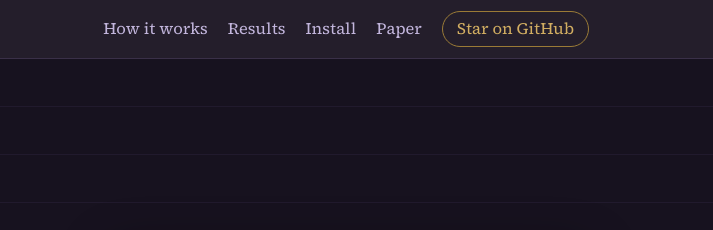
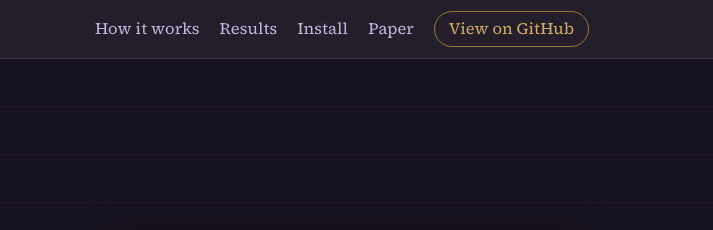
Before and after one commit to thanh-huy-nguyen/paperanchor, a plain HTML site: page docs/index.html in a window 1280 px wide. Shown: the top 230 px of the page, 567-1280 px from the left. Drawn offline with Linux system fonts and the light colour scheme.

```diff
--- a/docs/index.html
+++ b/docs/index.html
@@ -126,7 +126,7 @@ footer img{height:22px;width:auto}
       <a href="#results">Results</a>
       <a href="#install">Install</a>
       <a href="https://github.com/thanh-huy-nguyen/paperanchor/blob/main/paper/paperanchor.pdf">Paper</a>
-      <a class="gh" href="https://github.com/thanh-huy-nguyen/paperanchor">Star on GitHub</a>
+      <a class="gh" href="https://github.com/thanh-huy-nguyen/paperanchor">View on GitHub</a>
     </div>
   </div>
 </nav>
```
Also changed, not shown: 1 other file.
